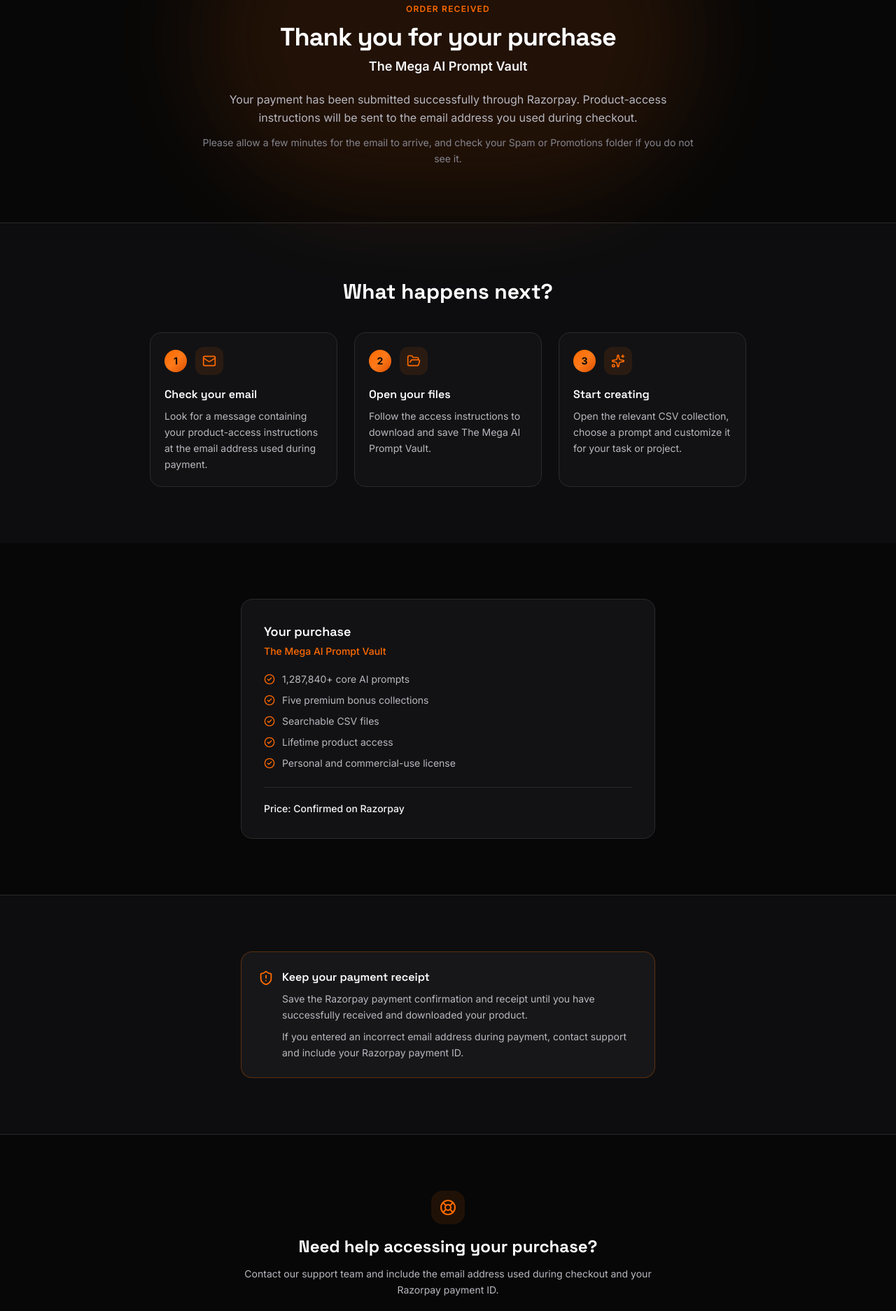
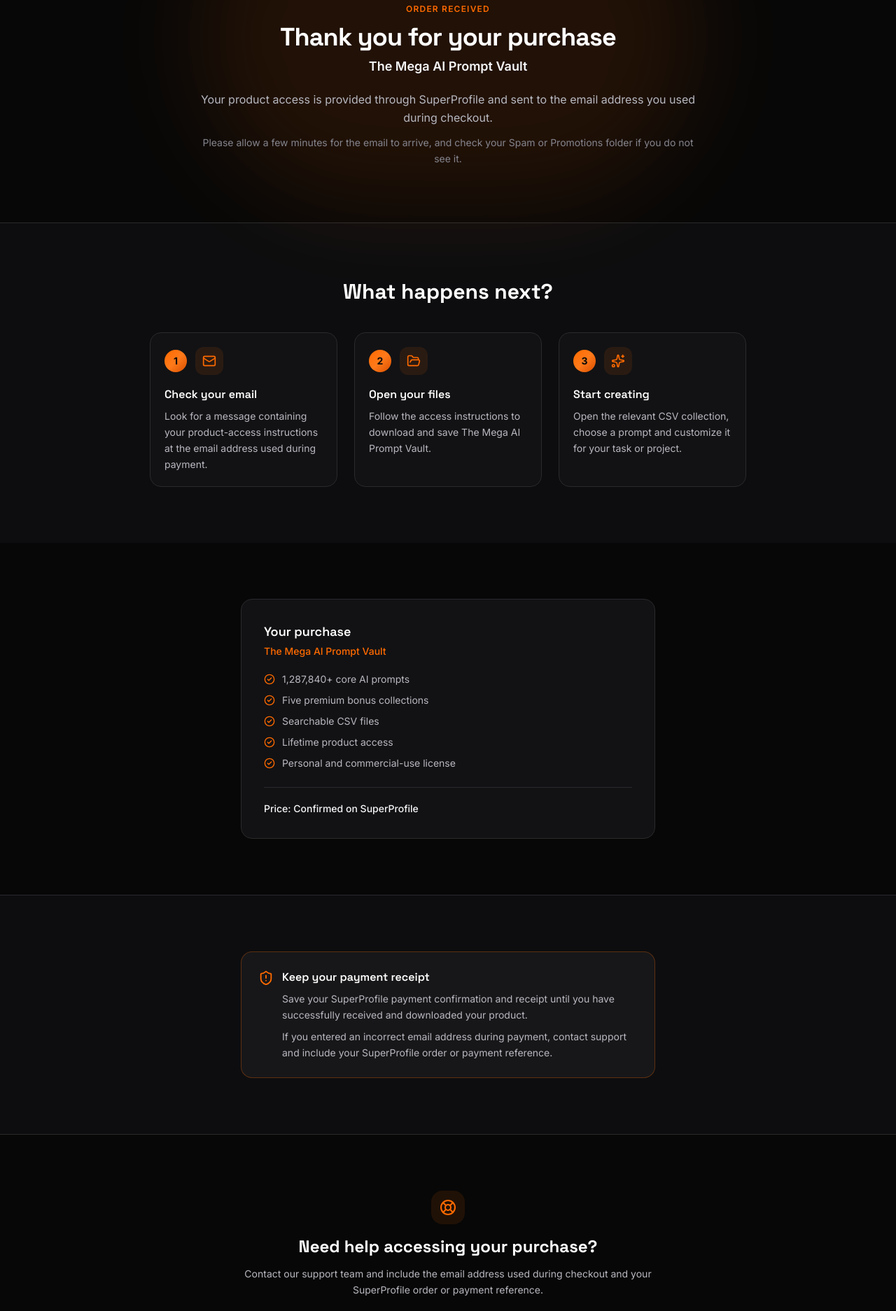
Before and after one commit to Prasannakumar14352/Mega-Prompts-Pack, a React (Vite) app: page /payment-success in a window 1280 px wide. Shown: the part 320-2194 px from the top of the page at 70% size. Built offline with nearby package versions, Linux system fonts and the light colour scheme.

Commit message:
superprofil page added

```diff
--- a/index.html
+++ b/index.html
@@ -38,6 +38,7 @@
       rel="stylesheet"
     />
 
+    <!-- Update "url" below to match LAUNCH_SUPERPROFILE_URL in src/config.ts once configured. -->
     <script type="application/ld+json">
       {
         "@context": "https://schema.org",
@@ -53,7 +54,7 @@
           "price": "399",
           "priceCurrency": "INR",
           "availability": "https://schema.org/InStock",
-          "url": "YOUR_RAZORPAY_OR_GUMROAD_LINK",
+          "url": "PASTE_399_SUPERPROFILE_PRODUCT_URL_HERE",
           "itemCondition": "https://schema.org/NewCondition"
         }
       }
--- a/src/components/Pricing.tsx
+++ b/src/components/Pricing.tsx
@@ -6,15 +6,15 @@
 import { OrangeGlow } from "./ui/Decor";
 import { useOfferCountdown } from "../hooks/useOfferCountdown";
 import {
-  LAUNCH_PAYMENT_PAGE_URL,
+  LAUNCH_SUPERPROFILE_URL,
   LAUNCH_PRICE,
-  PAYMENT_PAGE_REDIRECT_CONFIGURED,
+  SUPERPROFILE_EMAIL_DELIVERY_CONFIGURED,
   PROMPT_COUNT,
-  REGULAR_PAYMENT_PAGE_URL,
+  REGULAR_SUPERPROFILE_URL,
   REGULAR_PRICE,
   SUPPORT_EMAIL,
   TOTAL_VALUE,
-  isValidPaymentPageUrl,
+  isValidSuperProfileUrl,
 } from "../config";
 
 const VALUE_ITEMS = [
@@ -38,9 +38,9 @@
   const { isExpired } = useOfferCountdown();
 
   const activePrice = isExpired ? REGULAR_PRICE : LAUNCH_PRICE;
-  const activePaymentPageUrl = isExpired ? REGULAR_PAYMENT_PAGE_URL : LAUNCH_PAYMENT_PAGE_URL;
+  const activeCheckoutUrl = isExpired ? REGULAR_SUPERPROFILE_URL : LAUNCH_SUPERPROFILE_URL;
   const activeButtonText = isExpired ? `Get Access for ${REGULAR_PRICE}` : `Get Instant Access for ${LAUNCH_PRICE}`;
-  const linkReady = isValidPaymentPageUrl(activePaymentPageUrl);
+  const linkReady = isValidSuperProfileUrl(activeCheckoutUrl);
 
   return (
     <section id="pricing" className="relative overflow-hidden py-16 sm:py-24 bg-[#0D0D0F]">
@@ -110,7 +110,7 @@
             </div>
 
             <LinkButton
-              href={activePaymentPageUrl}
+              href={activeCheckoutUrl}
               disabled={!linkReady}
               aria-label={`Purchase The Mega AI Prompt Vault for ${activePrice}`}
               className="mt-6 w-full"
@@ -121,7 +121,7 @@
 
             {!linkReady && (
               <p className="mt-3 text-center text-xs text-[#F59E0B]">
-                Checkout is temporarily unavailable. Please contact{" "}
+                Checkout is temporarily unavailable. Contact{" "}
                 <a
                   href={`mailto:${SUPPORT_EMAIL}`}
                   className="font-medium text-[#FF6A00] hover:underline"
@@ -133,13 +133,15 @@
             )}
 
             <p className="mt-3 text-center text-xs text-[#85858E]">
-              Instant download • Secure payment • 7-day money-back guarantee
+              {SUPERPROFILE_EMAIL_DELIVERY_CONFIGURED
+                ? "Secure checkout • Instant digital delivery • Product access by email"
+                : "Secure checkout • Instant digital delivery"}
             </p>
 
             <p className="mt-2 text-center text-xs text-[#85858E]">
-              {PAYMENT_PAGE_REDIRECT_CONFIGURED
-                ? "After successful payment, you will be redirected to the product access page and receive your access details by email."
-                : "Payment is completed securely on Razorpay. Product access instructions will be shown after payment."}
+              {SUPERPROFILE_EMAIL_DELIVERY_CONFIGURED
+                ? "After successful payment through SuperProfile, your product access or download instructions will be displayed and sent to the email address used during checkout."
+                : "After successful payment through SuperProfile, your product access or download instructions will be displayed on the confirmation page."}
             </p>
 
             <div className="mt-6 flex flex-wrap justify-center gap-2">
--- a/src/config.ts
+++ b/src/config.ts
@@ -3,9 +3,9 @@
 // Update these values before publishing the page live.
 // ============================================================
 
-// These must be published Razorpay Payment Page URLs configured with the matching displayed prices.
-export const LAUNCH_PAYMENT_PAGE_URL: string = "https://rzp.io/rzp/Kx9tgGJ";
-export const REGULAR_PAYMENT_PAGE_URL: string = "PASTE_1999_RAZORPAY_PAYMENT_PAGE_URL_HERE";
+// Each SuperProfile product URL must use the same price displayed on this landing page.
+export const LAUNCH_SUPERPROFILE_URL: string = "https://superprofile.bio/vp/the-mega-ai-prompt-vault-—-launch-offer";
+export const REGULAR_SUPERPROFILE_URL: string = "PASTE_1999_SUPERPROFILE_PRODUCT_URL_HERE";
 
 export const LAUNCH_PRICE = "₹399";
 export const PREVIOUS_PRICE = "₹1,999";
@@ -17,9 +17,9 @@
 export const PROMPT_COUNT = "1,287,840+";
 export const GUARANTEE_DAYS = 7;
 
-// Set this to true only once the Razorpay Payment Page above has been configured
-// to redirect to a working thank-you / product-access page after payment.
-export const PAYMENT_PAGE_REDIRECT_CONFIGURED = true;
+// Set this to true only once the SuperProfile product above has been confirmed
+// to email product-access/download instructions to buyers after checkout.
+export const SUPERPROFILE_EMAIL_DELIVERY_CONFIGURED = true;
 
 // ------------------------------------------------------------
 // Visitor-session launch-offer timer
@@ -39,8 +39,13 @@
 
 export const BRAND_NAME = "PRODXSTORE";
 
-/** Rejects placeholders and anything that isn't a published Razorpay Payment Page URL. */
-export function isValidPaymentPageUrl(url: string): boolean {
+/**
+ * Rejects placeholders and anything that isn't a published SuperProfile
+ * product checkout URL. If SuperProfile provides another verified checkout
+ * domain, update the allowed-hostname check below after confirming the
+ * exact published URL — do not accept arbitrary external URLs silently.
+ */
+export function isValidSuperProfileUrl(url: string): boolean {
   const value = url.trim();
 
   if (!value || value === "#" || value.includes("PASTE_") || value.includes("YOUR_")) {
@@ -48,11 +53,11 @@
   }
 
   try {
-    const parsedUrl = new URL(value);
+    const parsed = new URL(value);
 
     return (
-      parsedUrl.protocol === "https:" &&
-      (parsedUrl.hostname.endsWith("razorpay.com") || parsedUrl.hostname.endsWith("rzp.io"))
+      parsed.protocol === "https:" &&
+      (parsed.hostname === "superprofile.bio" || parsed.hostname.endsWith(".superprofile.bio"))
     );
   } catch {
     return false;
--- a/src/pages/PaymentSuccess.tsx
+++ b/src/pages/PaymentSuccess.tsx
@@ -26,8 +26,11 @@
   TERMS_LINK,
 } from "../config";
 
-// Configure both the ₹399 and ₹1,999 Razorpay Payment Pages to redirect to:
-// https://YOUR-LIVE-DOMAIN.com/payment-success
+// This page is no longer the primary post-purchase destination: SuperProfile
+// shows its own confirmation page and sends its own delivery email after
+// checkout. It is kept temporarily as a generic support/reference page while
+// the SuperProfile purchase flow is being tested, and is not linked from the
+// main customer journey.
 
 const SUPPORT_MAILTO =
   "mailto:support@prodxstore.com?subject=Mega%20AI%20Prompt%20Vault%20Access%20Support";
@@ -73,7 +76,7 @@
   });
 
   // A public redirect page does not securely verify payment. Add server-side
-  // Razorpay verification before automatically unlocking protected files.
+  // verification before automatically unlocking protected files.
   const paymentReference = getSanitizedPaymentReference();
   const year = new Date().getFullYear();
 
@@ -114,8 +117,8 @@
             <p className="mt-2 text-lg font-semibold text-[#F5F5F7]">{PRODUCT_NAME}</p>
 
             <p className="mt-5 text-base text-[#B8B8C0] leading-relaxed">
-              Your payment has been submitted successfully through Razorpay. Product-access
-              instructions will be sent to the email address you used during checkout.
+              Your product access is provided through SuperProfile and sent to the email address
+              you used during checkout.
             </p>
             <p className="mt-3 text-sm text-[#85858E] leading-relaxed">
               Please allow a few minutes for the email to arrive, and check your Spam or
@@ -183,7 +186,7 @@
                 </ul>
 
                 <div className="mt-6 border-t border-[#2A2A2E] pt-5">
-                  <p className="text-sm font-medium text-[#F5F5F7]">Price: Confirmed on Razorpay</p>
+                  <p className="text-sm font-medium text-[#F5F5F7]">Price: Confirmed on SuperProfile</p>
                 </div>
               </Card>
             </Reveal>
@@ -203,12 +206,12 @@
                 <div>
                   <h2 className="text-base font-semibold text-white">Keep your payment receipt</h2>
                   <p className="mt-2 text-sm text-[#B8B8C0] leading-relaxed">
-                    Save the Razorpay payment confirmation and receipt until you have successfully
-                    received and downloaded your product.
+                    Save your SuperProfile payment confirmation and receipt until you have
+                    successfully received and downloaded your product.
                   </p>
                   <p className="mt-2 text-sm text-[#B8B8C0] leading-relaxed">
                     If you entered an incorrect email address during payment, contact support and
-                    include your Razorpay payment ID.
+                    include your SuperProfile order or payment reference.
                   </p>
                 </div>
               </div>
@@ -228,7 +231,7 @@
               </h2>
               <p className="mt-3 text-sm text-[#B8B8C0] leading-relaxed">
                 Contact our support team and include the email address used during checkout and
-                your Razorpay payment ID.
+                your SuperProfile order or payment reference.
               </p>
 
               <a
--- a/src/utils/paymentReference.ts
+++ b/src/utils/paymentReference.ts
@@ -1,21 +1,20 @@
 const MAX_REFERENCE_LENGTH = 64;
-// Only allow characters Razorpay reference/payment IDs actually use, so
+// Only allow characters checkout-provider reference/order IDs actually use, so
 // nothing resembling markup or script content can ever reach the DOM.
 const SAFE_CHARACTERS = /[^a-zA-Z0-9_-]/g;
 
 // Query parameters can be modified by visitors and must not be used as proof of payment.
 /**
- * Reads an optional, display-only payment reference from the current URL's
- * query string (e.g. ?razorpay_payment_id=...). Returns null when absent or
- * when nothing safe remains after sanitizing. Never treat a non-null result
- * as confirmation that payment succeeded — it is untrusted client input.
+ * Reads an optional, display-only order/payment reference from the current
+ * URL's query string. Returns null when absent or when nothing safe remains
+ * after sanitizing. Never treat a non-null result as confirmation that
+ * payment succeeded — it is untrusted client input.
  */
 export function getSanitizedPaymentReference(): string | null {
   if (typeof window === "undefined") return null;
 
   const params = new URLSearchParams(window.location.search);
-  const raw =
-    params.get("razorpay_payment_id") || params.get("payment_id") || params.get("reference");
+  const raw = params.get("payment_id") || params.get("order_id") || params.get("reference");
 
   if (!raw) return null;
 
```
